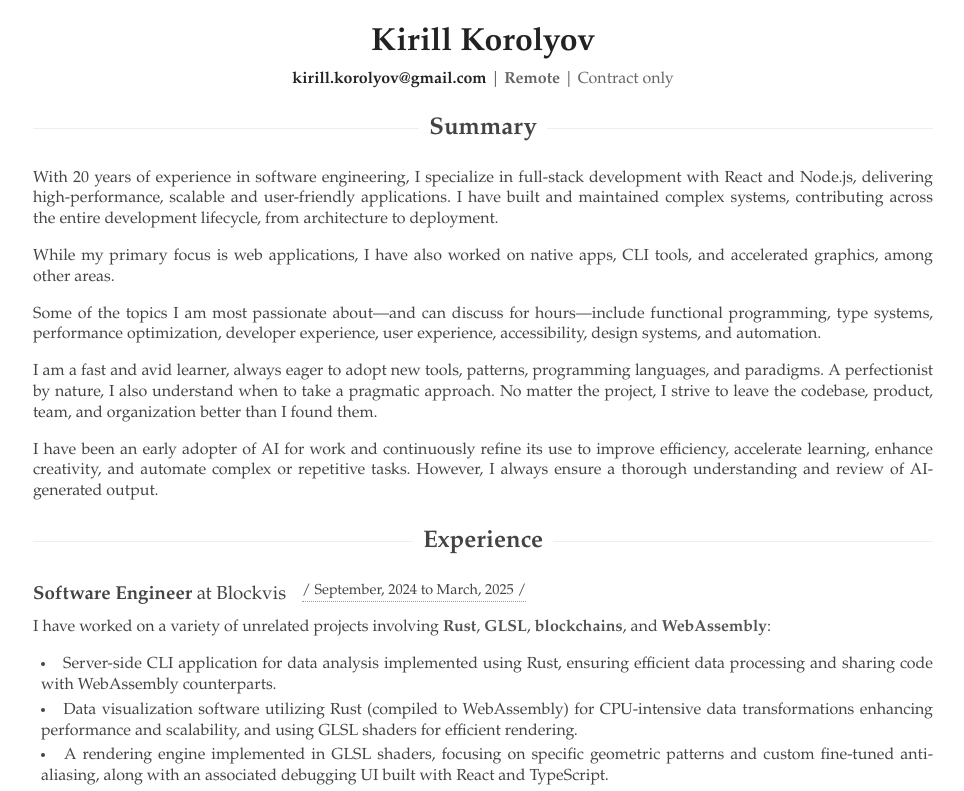
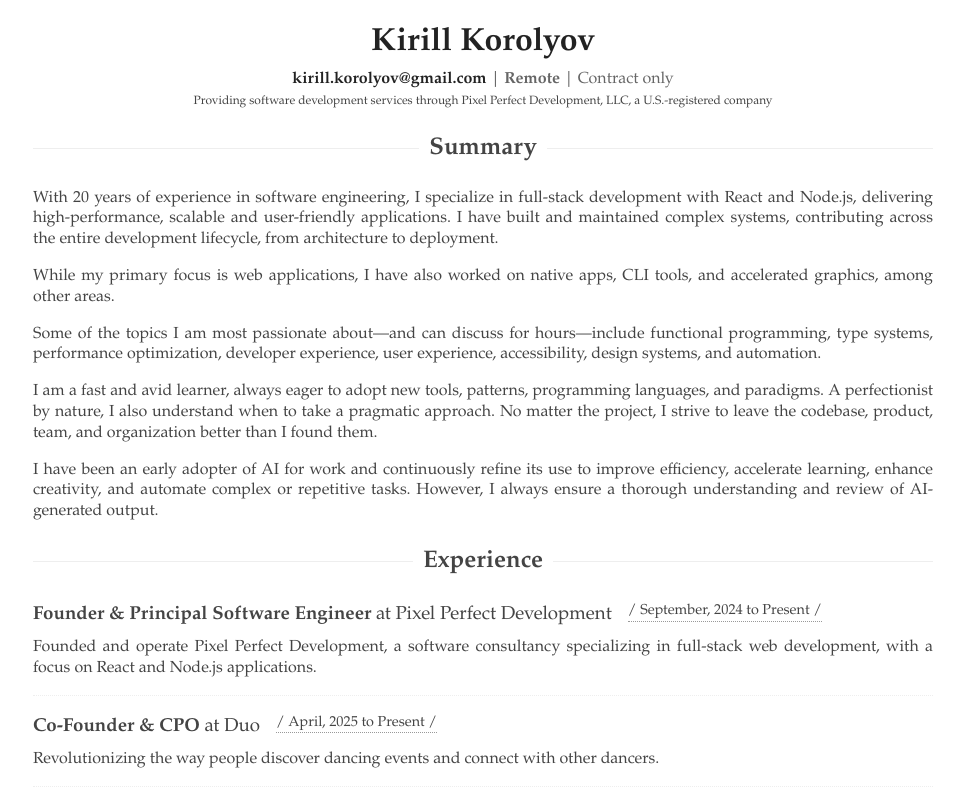
Before and after one commit to Dremora/dremora.com, a Next.js app: page /resume in a window 1280 px wide. Shown: the top 791 px of the page, without its empty margins (157-1121 px from the left). Built offline with nearby package versions, Linux system fonts and the light colour scheme.

Commit message:
Add Duo and Pixel Perfect Development

```diff
--- a/src/app/resume/page.tsx
+++ b/src/app/resume/page.tsx
@@ -181,6 +181,11 @@ export default function Resume() {
         </a>{" "}
         | <Location>Remote</Location> | <Contract>Contract only</Contract>
       </div>
+
+      <div className="text-center text-xs pt-1 font-medium">
+        Providing software development services through Pixel Perfect
+        Development, LLC, a U.S.-registered company
+      </div>
       <SectionHeading>Summary</SectionHeading>
       <p className="leading-[1.3] text-justify my-[1em] break-inside-avoid">
         With 20 years of experience in software engineering, I specialize in
@@ -216,6 +221,34 @@ export default function Resume() {
         thorough understanding and review of AI-generated output.
       </p>
       <SectionHeading>Experience</SectionHeading>
+      <Job>
+        <JobHeading>
+          <JobTitle>Founder & Principal Software Engineer</JobTitle> at{" "}
+          <Company>Pixel Perfect Development</Company>
+        </JobHeading>
+
+        <JobDate>September, 2024 to Present</JobDate>
+
+        <JobDescription>
+          Founded and operate Pixel Perfect Development, a software consultancy
+          specializing in full-stack web development, with a focus on React and
+          Node.js applications.
+        </JobDescription>
+      </Job>
+
+      <Job>
+        <JobHeading>
+          <JobTitle>Co-Founder & CPO</JobTitle> at <Company>Duo</Company>
+        </JobHeading>
+
+        <JobDate>April, 2025 to Present</JobDate>
+
+        <JobDescription>
+          Revolutionizing the way people discover dancing events and connect
+          with other dancers.
+        </JobDescription>
+      </Job>
+
       <Job>
         <JobHeading>
           <JobTitle>Software Engineer</JobTitle> at <Company>Blockvis</Company>
```
